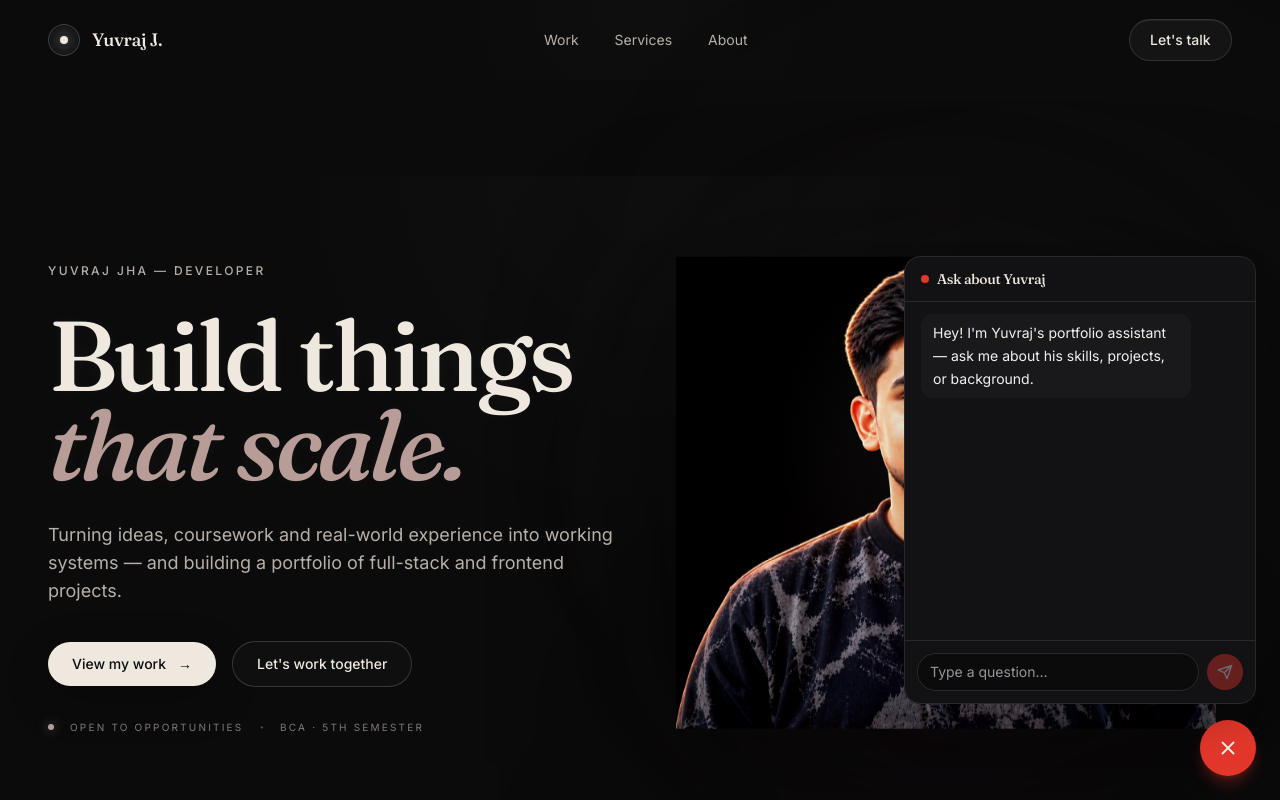
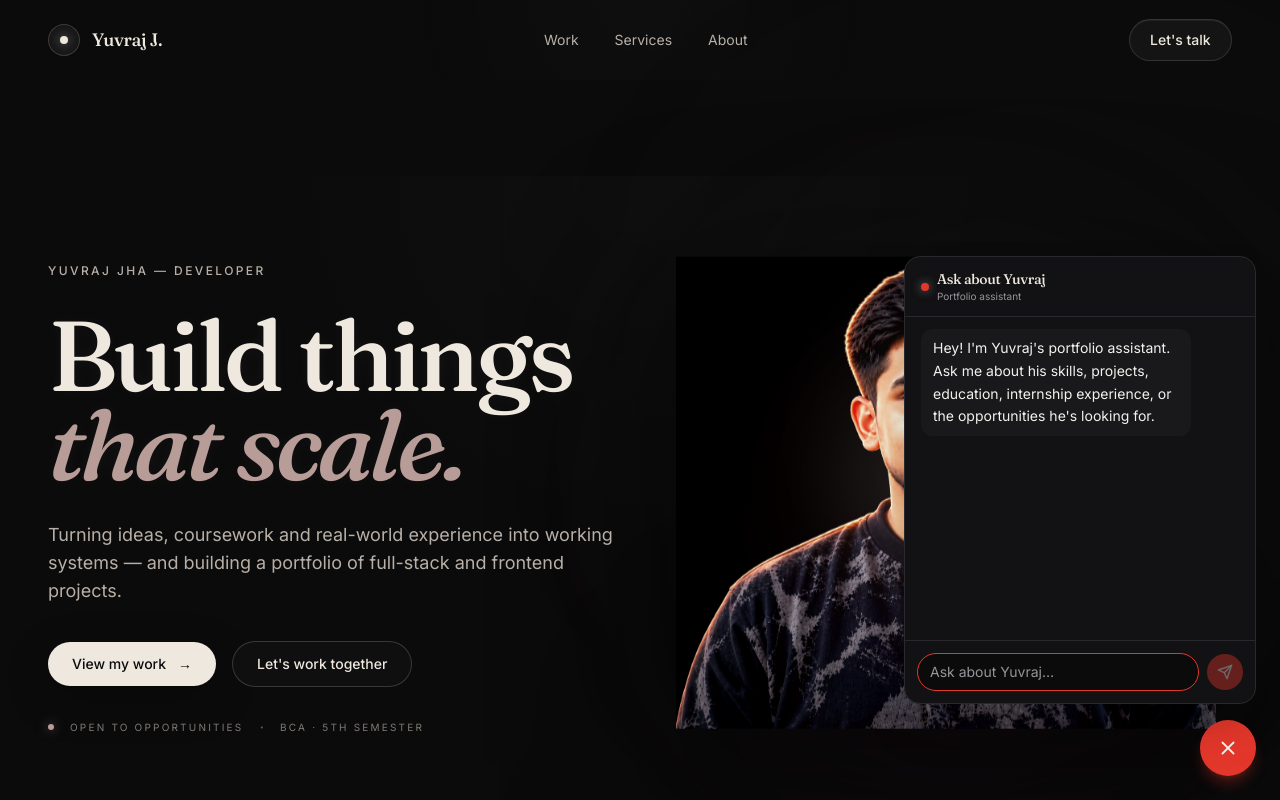
Before and after one commit to yuvrajjha1310-sys/dev-portfolio, a React (Vite) app: page / in a window 1280 px wide. Both pictures are taken after a click on the button "Open chat". Shown: the top 800 px of the page. Built offline with nearby package versions, Linux system fonts and the light colour scheme.

Commit message:
Add animated hero avatar glow

```diff
--- a/src/components/Chatbot.jsx
+++ b/src/components/Chatbot.jsx
@@ -2,7 +2,8 @@ import { useEffect, useRef, useState } from 'react'
 
 const GREETING = {
   role: 'assistant',
-  content: "Hey! I'm Yuvraj's portfolio assistant — ask me about his skills, projects, or background.",
+  content:
+    "Hey! I'm Yuvraj's portfolio assistant. Ask me about his skills, projects, education, internship experience, or the opportunities he's looking for.",
 }
 
 export default function Chatbot() {
@@ -11,36 +12,80 @@ export default function Chatbot() {
   const [input, setInput] = useState('')
   const [loading, setLoading] = useState(false)
   const [error, setError] = useState(null)
+
   const scrollRef = useRef(null)
+  const inputRef = useRef(null)
 
   useEffect(() => {
     if (!scrollRef.current) return
-    scrollRef.current.scrollTop = scrollRef.current.scrollHeight
+
+    scrollRef.current.scrollTop =
+      scrollRef.current.scrollHeight
   }, [messages, loading, open])
 
-  async function sendMessage(e) {
-    e.preventDefault()
+  useEffect(() => {
+    if (!open) return
+
+    const timer = setTimeout(() => {
+      inputRef.current?.focus()
+    }, 150)
+
+    return () => clearTimeout(timer)
+  }, [open])
+
+  async function sendMessage(event) {
+    event.preventDefault()
+
     const text = input.trim()
+
     if (!text || loading) return
 
-    const nextMessages = [...messages, { role: 'user', content: text }]
+    const nextMessages = [
+      ...messages,
+      {
+        role: 'user',
+        content: text,
+      },
+    ]
+
     setMessages(nextMessages)
     setInput('')
     setError(null)
     setLoading(true)
 
     try {
-      const res = await fetch('/api/chat', {
+      const response = await fetch('/api/chat', {
         method: 'POST',
-        headers: { 'Content-Type': 'application/json' },
-        body: JSON.stringify({ messages: nextMessages }),
+        headers: {
+          'Content-Type': 'application/json',
+        },
+        body: JSON.stringify({
+          messages: nextMessages,
+        }),
       })
 
-      if (!res.ok) throw new Error('Request failed')
-      const data = await res.json()
-      setMessages((prev) => [...prev, { role: 'assistant', content: data.reply }])
-    } catch (err) {
-      setError("Couldn't reach the chat service — try again in a moment.")
+      if (!response.ok) {
+        throw new Error('Request failed')
+      }
+
+      const data = await response.json()
+
+      const reply =
+        typeof data.reply === 'string' && data.reply.trim()
+          ? data.reply
+          : "I couldn't find a clear answer to that."
+
+      setMessages((previous) => [
+        ...previous,
+        {
+          role: 'assistant',
+          content: reply,
+        },
+      ])
+    } catch {
+      setError(
+        "Couldn't reach the chat service — try again in a moment."
+      )
     } finally {
       setLoading(false)
     }
@@ -48,67 +93,245 @@ export default function Chatbot() {
 
   return (
     <>
+      {/* =====================================================
+          CHAT BUTTON
+      ====================================================== */}
+
       <button
-        onClick={() => setOpen((v) => !v)}
+        type="button"
+        onClick={() => setOpen((value) => !value)}
         aria-expanded={open}
         aria-label={open ? 'Close chat' : 'Open chat'}
-        className="fixed bottom-6 right-6 z-[60] flex h-14 w-14 items-center justify-center rounded-full bg-signal text-bone shadow-lg shadow-signal/30 transition-all duration-300 hover:bg-signal2 hover:-translate-y-0.5"
+        data-cursor="link"
+        className="
+          fixed
+          bottom-6
+          right-6
+          z-[60]
+          flex
+          h-14
+          w-14
+          items-center
+          justify-center
+          rounded-full
+          bg-signal
+          text-bone
+          shadow-lg
+          shadow-signal/30
+          transition-all
+          duration-300
+          hover:-translate-y-0.5
+          hover:bg-signal2
+        "
       >
         {open ? (
-          <svg width="22" height="22" viewBox="0 0 24 24" fill="none" stroke="currentColor" strokeWidth="2" strokeLinecap="round">
-            <path d="M18 6 6 18M6 6l12 12" />
+          <svg
+            width="22"
+            height="22"
+            viewBox="0 0 24 24"
+            fill="none"
+            stroke="currentColor"
+            strokeWidth="2"
+            strokeLinecap="round"
+          >
+            <path d="M18 6 6 18" />
+            <path d="M6 6l12 12" />
           </svg>
         ) : (
-          <svg width="22" height="22" viewBox="0 0 24 24" fill="none" stroke="currentColor" strokeWidth="2" strokeLinecap="round" strokeLinejoin="round">
-            <path d="M21 11.5a8.38 8.38 0 0 1-.9 3.8 8.5 8.5 0 0 1-7.6 4.7 8.38 8.38 0 0 1-3.8-.9L3 21l1.9-5.7a8.38 8.38 0 0 1-.9-3.8 8.5 8.5 0 0 1 4.7-7.6 8.38 8.38 0 0 1 3.8-.9h.5a8.48 8.48 0 0 1 8 8v.5z" />
+          <svg
+            width="22"
+            height="22"
+            viewBox="0 0 24 24"
+            fill="none"
+            stroke="currentColor"
+            strokeWidth="2"
+            strokeLinecap="round"
+            strokeLinejoin="round"
+          >
+            <path d="M21 11.5a8.38 8.38 0 0 1-.9 3.8 8.5 8.5 0 0 1-7.6 4.7 8.38 8.38 0 0 1-3.8-.9L3 21l1.9-5.7a8.38 8.38 0 0 1-.9-3.8 8.5 8.5 0 0 1-4.7-7.6 8.5 8.5 0 0 1 4.7-7.6 8.38 8.38 0 0 1 3.8-.9h.5a8.48 8.48 0 0 1 8 8v.5z" />
           </svg>
         )}
       </button>
 
+      {/* =====================================================
+          CHAT PANEL
+      ====================================================== */}
+
       {open && (
-        <div className="fixed bottom-24 right-6 z-[60] flex h-[28rem] w-[22rem] max-w-[calc(100vw-3rem)] flex-col overflow-hidden rounded-2xl border border-line bg-panel shadow-2xl">
+        <div
+          className="
+            fixed
+            bottom-24
+            right-6
+            z-[60]
+            flex
+            h-[28rem]
+            w-[22rem]
+            max-w-[calc(100vw-3rem)]
+            flex-col
+            overflow-hidden
+            rounded-2xl
+            border
+            border-line
+            bg-panel
+            shadow-2xl
+          "
+          role="dialog"
+          aria-label="Yuvraj portfolio assistant"
+        >
+          {/* Header */}
+
           <div className="flex items-center gap-2 border-b border-line px-4 py-3">
-            <span className="h-2 w-2 rounded-full bg-signal" />
-            <span className="font-display text-sm tracking-tight">Ask about Yuvraj</span>
+            <span
+              className="
+                h-2
+                w-2
+                rounded-full
+                bg-signal
+                shadow-[0_0_10px_rgba(184,156,152,0.65)]
+              "
+            />
+
+            <div className="min-w-0">
+              <span className="block font-display text-sm tracking-tight">
+                Ask about Yuvraj
+              </span>
+
+              <span className="block text-[10px] text-mute">
+                Portfolio assistant
+              </span>
+            </div>
           </div>
 
-          <div ref={scrollRef} className="flex-1 space-y-3 overflow-y-auto px-4 py-3">
-            {messages.map((m, i) => (
-              <div key={i} className={`flex ${m.role === 'user' ? 'justify-end' : 'justify-start'}`}>
+          {/* Messages */}
+
+          <div
+            ref={scrollRef}
+            className="
+              flex-1
+              space-y-3
+              overflow-y-auto
+              px-4
+              py-3
+            "
+          >
+            {messages.map((message, index) => (
+              <div
+                key={`${message.role}-${index}`}
+                className={`flex ${
+                  message.role === 'user'
+                    ? 'justify-end'
+                    : 'justify-start'
+                }`}
+              >
                 <div
-                  className={`max-w-[85%] rounded-xl px-3 py-2 text-sm leading-relaxed whitespace-pre-wrap break-words ${
-                    m.role === 'user' ? 'bg-signal text-bone' : 'bg-panel2 text-bone'
-                  }`}
+                  className={`
+                    max-w-[85%]
+                    rounded-xl
+                    px-3
+                    py-2
+                    text-sm
+                    leading-relaxed
+                    whitespace-pre-wrap
+                    break-words
+                    ${
+                      message.role === 'user'
+                        ? 'bg-signal text-bone'
+                        : 'bg-panel2 text-bone'
+                    }
+                  `}
                 >
-                  {m.content}
+                  {message.content}
                 </div>
               </div>
             ))}
 
             {loading && (
               <div className="flex justify-start">
-                <div className="max-w-[85%] rounded-xl bg-panel2 px-3 py-2 text-sm text-mute">Typing…</div>
+                <div className="rounded-xl bg-panel2 px-3 py-2 text-sm text-mute">
+                  Thinking…
+                </div>
               </div>
             )}
 
-            {error && <p className="text-xs text-signal2">{error}</p>}
+            {error && (
+              <p className="text-xs text-signal2">
+                {error}
+              </p>
+            )}
           </div>
 
-          <form onSubmit={sendMessage} className="flex items-center gap-2 border-t border-line p-3">
+          {/* Input */}
+
+          <form
+            onSubmit={sendMessage}
+            className="
+              flex
+              items-center
+              gap-2
+              border-t
+              border-line
+              p-3
+            "
+          >
             <input
+              ref={inputRef}
               value={input}
-              onChange={(e) => setInput(e.target.value)}
-              placeholder="Type a question…"
-              className="flex-1 rounded-full border border-line bg-ink px-3 py-2 text-sm text-bone placeholder:text-mute focus:outline-none focus:border-signal"
+              onChange={(event) =>
+                setInput(event.target.value)
+              }
+              placeholder="Ask about Yuvraj…"
+              autoComplete="off"
+              className="
+                flex-1
+                rounded-full
+                border
+                border-line
+                bg-ink
+                px-3
+                py-2
+                text-sm
+                text-bone
+                placeholder:text-mute
+                focus:border-signal
+                focus:outline-none
+              "
             />
+
             <button
               type="submit"
               disabled={loading || !input.trim()}
-              className="flex h-9 w-9 shrink-0 items-center justify-center rounded-full bg-signal text-bone transition-colors hover:bg-signal2 disabled:opacity-40"
-              aria-label="Send"
+              data-cursor="link"
+              className="
+                flex
+                h-9
+                w-9
+                shrink-0
+                items-center
+                justify-center
+                rounded-full
+                bg-signal
+                text-bone
+                transition-all
+                duration-300
+                hover:bg-signal2
+                disabled:cursor-not-allowed
+                disabled:opacity-40
+              "
+              aria-label="Send message"
             >
-              <svg width="16" height="16" viewBox="0 0 24 24" fill="none" stroke="currentColor" strokeWidth="2" strokeLinecap="round" strokeLinejoin="round">
-                <path d="M22 2 11 13M22 2l-7 20-4-9-9-4 20-7Z" />
+              <svg
+                width="16"
+                height="16"
+                viewBox="0 0 24 24"
+                fill="none"
+                stroke="currentColor"
+                strokeWidth="2"
+                strokeLinecap="round"
+                strokeLinejoin="round"
+              >
+                <path d="M22 2 11 13" />
+                <path d="M22 2l-7 20-4-9-9-4 20-7Z" />
               </svg>
             </button>
           </form>
--- a/src/components/Contact.jsx
+++ b/src/components/Contact.jsx
@@ -113,7 +113,6 @@ export default function Contact() {
 
         <Reveal as="div" delay={180}>
           <div className="contact-info-grid">
-
             <div className="contact-info-card">
               <span className="contact-info-card__number">
                 01
@@ -155,21 +154,6 @@ export default function Contact() {
                 <p>Internships · Job Opportunities</p>
               </div>
             </div>
-
-          </div>
-        </Reveal>
-
-        {/* =====================================================
-            EXPERIENCE NOTE
-        ====================================================== */}
-
-        <Reveal as="div" delay={210}>
-          <div className="contact-experience">
-            <span className="contact-experience__dot" />
-
-            <span>
-              2-month internship experience · Digital Tatsat
-            </span>
           </div>
         </Reveal>
 
@@ -179,18 +163,17 @@ export default function Contact() {
 
         <Reveal as="div" delay={240}>
           <div className="contact-socials">
-
             <span className="contact-socials__label">
               Find me elsewhere
             </span>
 
             <div className="contact-socials__links">
-
               <a
                 href="https://github.com/yuvrajjha1310-sys"
                 target="_blank"
                 rel="noreferrer"
                 data-cursor="link"
+                aria-label="Open Yuvraj's GitHub profile"
               >
                 <span>GitHub</span>
                 <span aria-hidden="true">↗</span>
@@ -201,11 +184,11 @@ export default function Contact() {
                 target="_blank"
                 rel="noreferrer"
                 data-cursor="link"
+                aria-label="Open Yuvraj's LinkedIn profile"
               >
                 <span>LinkedIn</span>
                 <span aria-hidden="true">↗</span>
               </a>
-
             </div>
           </div>
         </Reveal>
@@ -216,7 +199,6 @@ export default function Contact() {
 
         <Reveal as="div" delay={320}>
           <div className="contact-footer">
-
             <div className="contact-footer__meta">
               <span>
                 © {new Date().getFullYear()} Yuvraj Jha
@@ -251,7 +233,6 @@ export default function Contact() {
                 Back to top ↑
               </a>
             </div>
-
           </div>
         </Reveal>
       </div>
--- a/src/components/Hero.jsx
+++ b/src/components/Hero.jsx
@@ -103,7 +103,6 @@ export default function Hero() {
           ================================================= */}
 
           <div className="relative z-20">
-
             <div
               className="mb-8 animate-fade-up"
               style={{ animationDelay: '0ms' }}
@@ -145,7 +144,7 @@ export default function Hero() {
             </h1>
 
             {/* =================================================
-                UPDATED HERO DESCRIPTION
+                HERO DESCRIPTION
             ================================================= */}
 
             <p
@@ -181,7 +180,6 @@ export default function Hero() {
               "
               style={{ animationDelay: '280ms' }}
             >
-
               <a
                 ref={workRef}
                 href="#work"
@@ -236,7 +234,6 @@ export default function Hero() {
               >
                 Let&apos;s work together
               </a>
-
             </div>
 
             {/* =================================================
@@ -278,9 +275,7 @@ export default function Hero() {
               </span>
 
               <span
-                className="
-                  text-[#5F5A56]
-                "
+                className="text-[#5F5A56]"
                 aria-hidden="true"
               >
                 ·
@@ -297,11 +292,10 @@ export default function Hero() {
                 BCA · 5th Semester
               </span>
             </div>
-
           </div>
 
           {/* =================================================
-              RIGHT — BLENDED YUVRAJ
+              RIGHT — YUVRAJ
           ================================================= */}
 
           <div
@@ -316,7 +310,6 @@ export default function Hero() {
               lg:min-h-[650px]
             "
           >
-
             {/* Large ambient light */}
 
             <div
@@ -375,6 +368,12 @@ export default function Hero() {
                 animate-[avatarFloat_7s_ease-in-out_infinite]
               "
             >
+              {/* Animated atmospheric halo behind avatar */}
+
+              <div
+                aria-hidden="true"
+                className="hero-avatar-glow"
+              />
 
               <img
                 src={yuvrajAvatar}
@@ -382,6 +381,7 @@ export default function Hero() {
                 draggable="false"
                 className="
                   relative
+                  z-10
                   block
                   w-full
                   select-none
@@ -403,11 +403,11 @@ export default function Hero() {
                   pointer-events-none
                   absolute
                   inset-0
+                  z-20
                   bg-[radial-gradient(ellipse_at_50%_38%,rgba(238,232,223,0.055),transparent_45%),radial-gradient(ellipse_at_55%_72%,rgba(104,27,36,0.07),transparent_62%)]
                   mix-blend-screen
                 "
               />
-
             </div>
 
             {/* =================================================
@@ -440,7 +440,6 @@ export default function Hero() {
                 bg-[#B8B0A8]/45
               "
             />
-
           </div>
         </div>
 
@@ -467,7 +466,6 @@ export default function Hero() {
               sm:justify-between
             "
           >
-
             <p
               className="
                 text-[10px]
@@ -508,7 +506,6 @@ export default function Hero() {
                 ↓
               </span>
             </a>
-
           </div>
         </div>
 
@@ -525,7 +522,6 @@ export default function Hero() {
             to-transparent
           "
         />
-
       </div>
 
       {/* =====================================================
@@ -550,7 +546,6 @@ export default function Hero() {
           }
         }
       `}</style>
-
     </section>
   )
 }
```
Also changed, not shown: src/data/knowledgeBase.json (+14 -3 lines), src/index.css.
